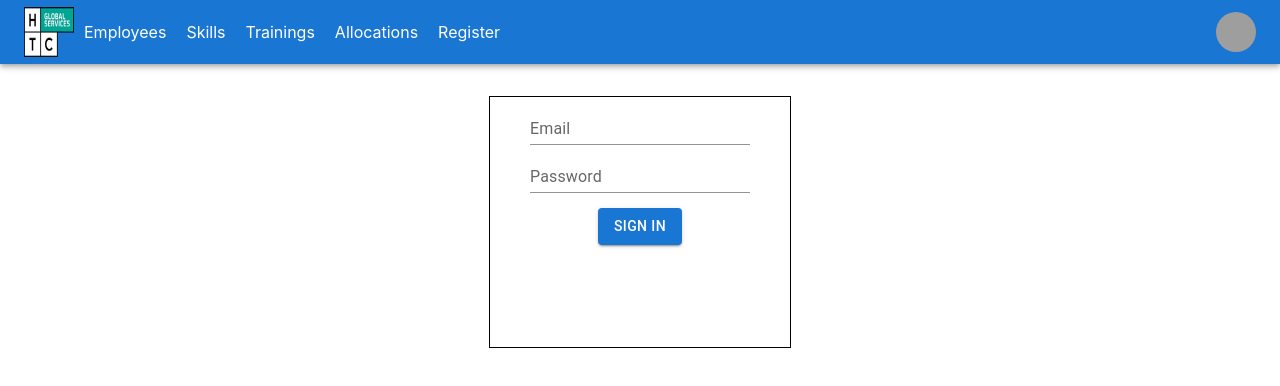
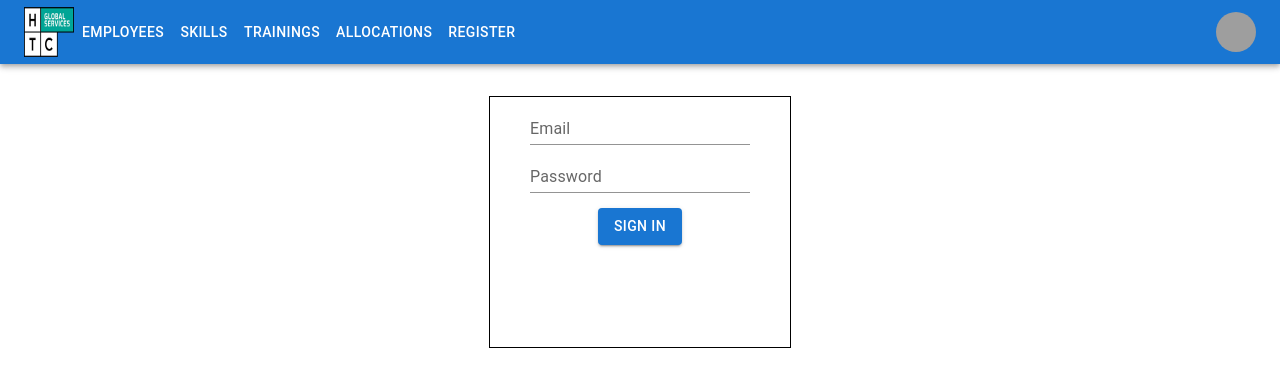
Before and after one commit to aravindhemd/training-management, a React (Create React App) app in the folder training-management/: page /login in a window 1280 px wide. Shown: the top 386 px of the page. Built offline with nearby package versions, Linux system fonts and the light colour scheme; grey boxes are pictures that could not be loaded.

Commit message:
page redirect

```diff
--- a/training-management/src/App.js
+++ b/training-management/src/App.js
@@ -26,7 +26,6 @@ function App() {
             <Route path="/Trainings" element={<Trainings />} />
             <Route path="/Allocations" element={<Allocations />} />
             <Route path="/Register" element={<Register />} />
-
           </Routes>
         </div>
       </BrowserRouter>
--- a/training-management/src/components/Header.js
+++ b/training-management/src/components/Header.js
@@ -15,21 +15,26 @@ import AdbIcon from "@mui/icons-material/Adb";
 import Link from "@mui/material/Link";
 import Logo from "../images/HTC-Logo_Green.png";
 import AuthContext from "../context/AuthProvider";
+import { useNavigate } from "react-router";
+import { useTheme } from "@emotion/react";
 
 const pages = [
-  { name: "Employees", href: "Employee" },
-  { name: "Skills", href: "Skills" },
-  { name: "Trainings", href: "Trainings" },
-  { name: "Allocations", href: "Allocations" },
-  { name: 'Register', href: 'Register' }
+  { name: "Employees", href: "/Employee" },
+  { name: "Skills", href: "/Skills" },
+  { name: "Trainings", href: "/Trainings" },
+  { name: "Allocations", href: "/Allocations" },
+  { name: 'Register', href: '/Register' }
 ];
 const settings = ["Profile", "Dashboard", "Logout"];
 
 function ResponsiveAppBar() {
   console.log("ResponsiveAppBar rendering");
-  const value = React.useContext(AuthContext);
+  const {auth} = React.useContext(AuthContext);
+  console.log("auth",auth)
   const [anchorElNav, setAnchorElNav] = React.useState(null);
   const [anchorElUser, setAnchorElUser] = React.useState(null);
+  const history = useNavigate();
+  const theme = useTheme()
 
   const handleOpenNavMenu = (event) => {
     setAnchorElNav(event.currentTarget);
@@ -109,20 +114,15 @@ function ResponsiveAppBar() {
           </Typography>
           <Box sx={{ flexGrow: 1, display: { xs: "none", md: "flex" } }}>
             {pages.map((page) => (
-              <Link
-                key={page.href}
-                color="inherit"
-                underline="hover"
-                className="header-nav"
-                href={page.href}
-              >
+              <Button onClick={() => {history(page.href)}} sx={{color:"white"}}>
                 {page.name}
-              </Link>
+              </Button>
+
             ))}
           </Box>
 
           <Box sx={{ flexGrow: 0 }}>
-            <Typography textAlign="center">{value.auth.email}</Typography>
+            <Typography textAlign="center">{auth.email}</Typography>
             <Tooltip title="Open settings">
               <IconButton onClick={handleOpenUserMenu} sx={{ p: 0 }}>
                 <Avatar alt="Remy Sharp" src="/static/images/avatar/2.jpg" />
--- a/training-management/src/components/Login.js
+++ b/training-management/src/components/Login.js
@@ -37,7 +37,7 @@ const Login = () => {
       setAuth({ accessToken, email });
       console.log(resp + "resp");
       if (resp.status === 200)
-        navigate('/');
+        navigate('/Skills');
     } catch (err) {
       console.log(err);
       if (err?.response?.data) {
--- a/training-management/src/context/AuthProvider.js
+++ b/training-management/src/context/AuthProvider.js
@@ -3,10 +3,10 @@ import { createContext, useState } from "react";
 const AuthContext = createContext({});
 
 export const AuthProvider = ({ children }) => {
-    const [auth, setAuth] = useState({});
+    const [auth, setAuth] = useState({email:""});
 
     return (
-        <AuthContext.Provider value={{ auth, setAuth }}>
+        <AuthContext.Provider value={{auth,setAuth}}>
             {children}
         </AuthContext.Provider>
     )
```
